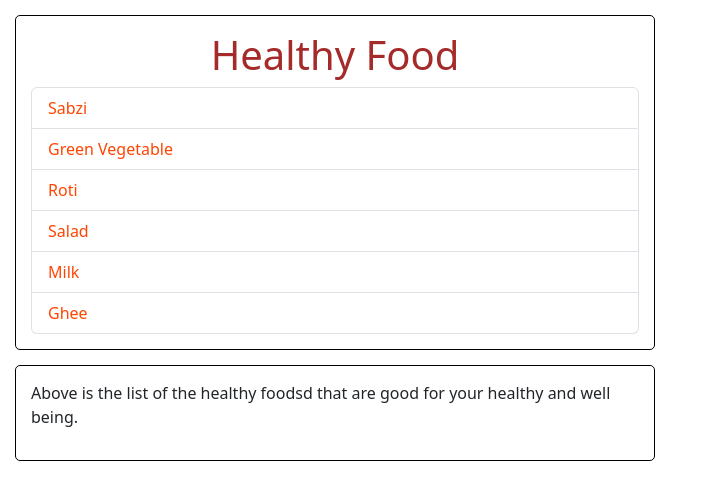
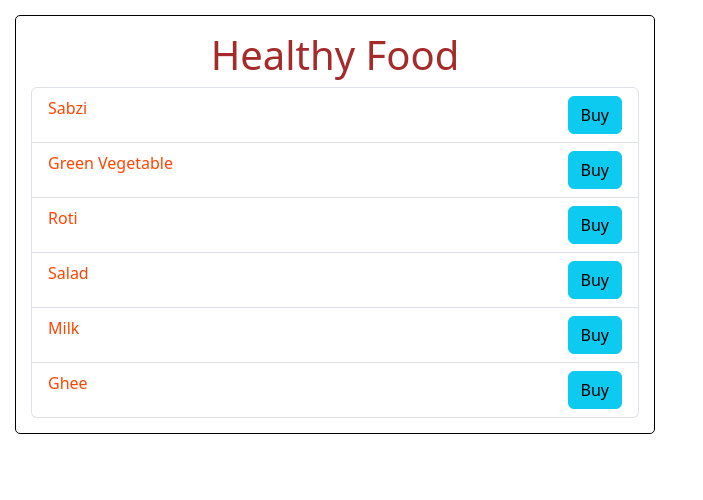
Before and after one commit to shubhampathare25/Healthy-Food, a React (Vite) app: page / in a window 1280 px wide. Shown: the top 500 px of the page, without its empty margins (0-703 px from the left). Built offline with nearby package versions, Linux system fonts and the light colour scheme.

Commit message:
Updated food Item UI

```diff
--- a/src/App.jsx
+++ b/src/App.jsx
@@ -9,18 +9,18 @@ function App() {
 
   return (
     <>
-      <Container>
+      <Container asdf="asdfasdf">
         <h1 className="food-heading">Healthy Food</h1>
         <ErrorMessage items={foodItems}></ErrorMessage>
         <FoodItems items={foodItems}></FoodItems>
       </Container>
 
-      <Container>
+      {/* <Container>
         <p>
           Above is the list of the healthy foodsd that are good for your healthy
           and well being.
         </p>
-      </Container>
+      </Container> */}
     </>
   );
 }
--- a/src/components/Container.jsx
+++ b/src/components/Container.jsx
@@ -1,7 +1,7 @@
 import styles from "./Container.module.css";
 
-const Container = (props) => {
-  return <div className={styles.container}>{props.children}</div>;
+const Container = ({children}) => {
+  return <div className={styles.container}>{children}</div>;
 };
 
 export default Container;
--- a/src/components/Item.module.css
+++ b/src/components/Item.module.css
@@ -6,3 +6,7 @@
   font-weight: 500;
   color: orangered;
 }
+
+.button {
+  float: right;
+}
--- a/src/components/item.jsx
+++ b/src/components/item.jsx
@@ -1,9 +1,20 @@
 import styles from "./Item.module.css";
 
 const Item = ({ foodItem }) => {
+  const handleBuyButtonClicked = (event) => {
+    console.log(event);
+    console.log(`${foodItem} being bought`);
+  };
+
   return (
-    <li className={`list-group-item ${styles["kg-item"]} list-group-item`}>
+    <li className={`${styles["kg-item"]} list-group-item`}>
       <span className={styles["kg-span"]}>{foodItem}</span>
+      <button
+        className={`${styles.button} btn btn-info`}
+        onClick={() => handleBuyButtonClicked(event)}
+      >
+        Buy
+      </button>
     </li>
   );
 };
```
